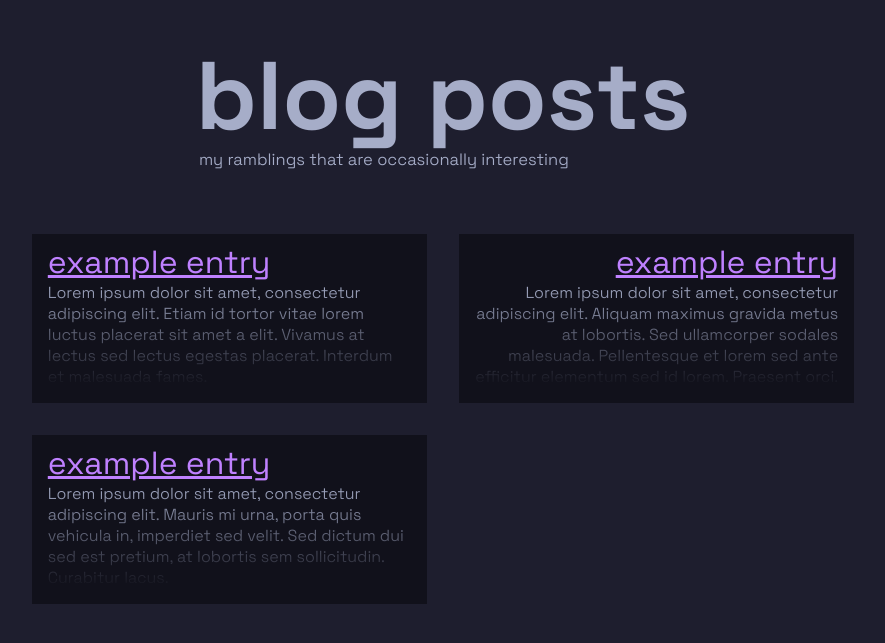
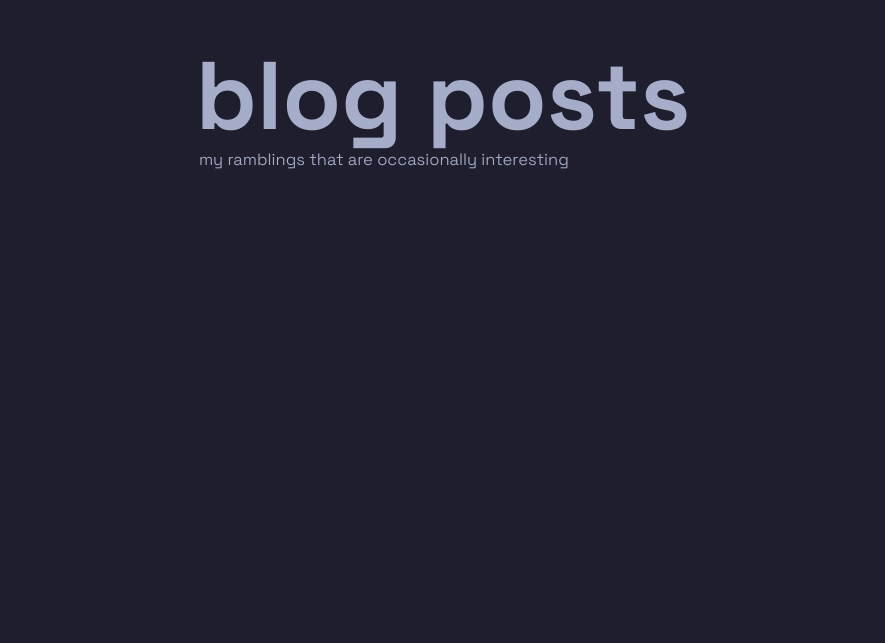
Before and after one commit to MrSeven3/personal-website, a Flask app: template templates/blog/blog_list.html in a window 1280 px wide. Shown: the top 643 px of the page, without its empty margins (197-1082 px from the left). Run offline with Flask 3, Linux system fonts and the light colour scheme; the template is opened without the code that fills it, so the values that code supplies are empty.

Commit message:
can dynamically serve the list page

```diff
--- a/app.py
+++ b/app.py
@@ -2,6 +2,7 @@ from werkzeug.exceptions import HTTPException
 from flask import Flask, render_template
 from sentry_sdk.integrations.flask import FlaskIntegration
 from dotenv import load_dotenv
+import blog_utils
 import cache_utils
 import sentry_sdk
 import os
@@ -23,6 +24,15 @@ def da_main_page():
                            uptime=website_uptime
     )
 
+@app.route("/blogs")
+def blog_list():
+    blogs = blog_utils.get_blog_previews()
+
+    final_list = ""
+    for blog in blogs:
+        final_list += '<div class="blog-list-entry space-grotesk-normal"><a href="/blogs/'+blog[1]+'"><h2 class="space-grotesk-header text-highlight">'+blog[0]+'</h2></a><p>'+blog[2]+'</p></div>\n'
+    return render_template("/blog/blog_list.html", blog_list=final_list)
+
 @app.errorhandler(HTTPException)
 def fancy_error(error):
     return render_template("error.html",
--- a/templates/blog/blog_list.html
+++ b/templates/blog/blog_list.html
@@ -26,21 +26,8 @@
         </div>
 
 
-<!--this needs to be replaced with dynamic stuff with flask! this is literally example text-->
         <div class="blogs-section">
-            <div class="blog-list-entry space-grotesk-normal">
-                <a href="../index.html"><h2 class="space-grotesk-header text-highlight">example entry</h2></a>
-                <p>Lorem ipsum dolor sit amet, consectetur adipiscing elit. Etiam id tortor vitae lorem luctus placerat sit amet a elit. Vivamus at lectus sed lectus egestas placerat. Interdum et malesuada fames. </p>
-            </div>
-            <div class="blog-list-entry space-grotesk-normal">
-                <a href="../index.html"><h2 class="space-grotesk-header text-highlight">example entry</h2></a>
-                <p>Lorem ipsum dolor sit amet, consectetur adipiscing elit. Aliquam maximus gravida metus at lobortis. Sed ullamcorper sodales malesuada. Pellentesque et lorem sed ante efficitur elementum sed id lorem. Praesent orci. </p>
-            </div>
-            <div class="blog-list-entry space-grotesk-normal">
-
-                <a href="../index.html"><h2 class="space-grotesk-header text-highlight">example entry</h2></a>
-                <p>Lorem ipsum dolor sit amet, consectetur adipiscing elit. Mauris mi urna, porta quis vehicula in, imperdiet sed velit. Sed dictum dui sed est pretium, at lobortis sem sollicitudin. Curabitur lacus. </p>
-            </div>
+            {{ blog_list | safe }}
         </div>
     </body>
 </html>
```
